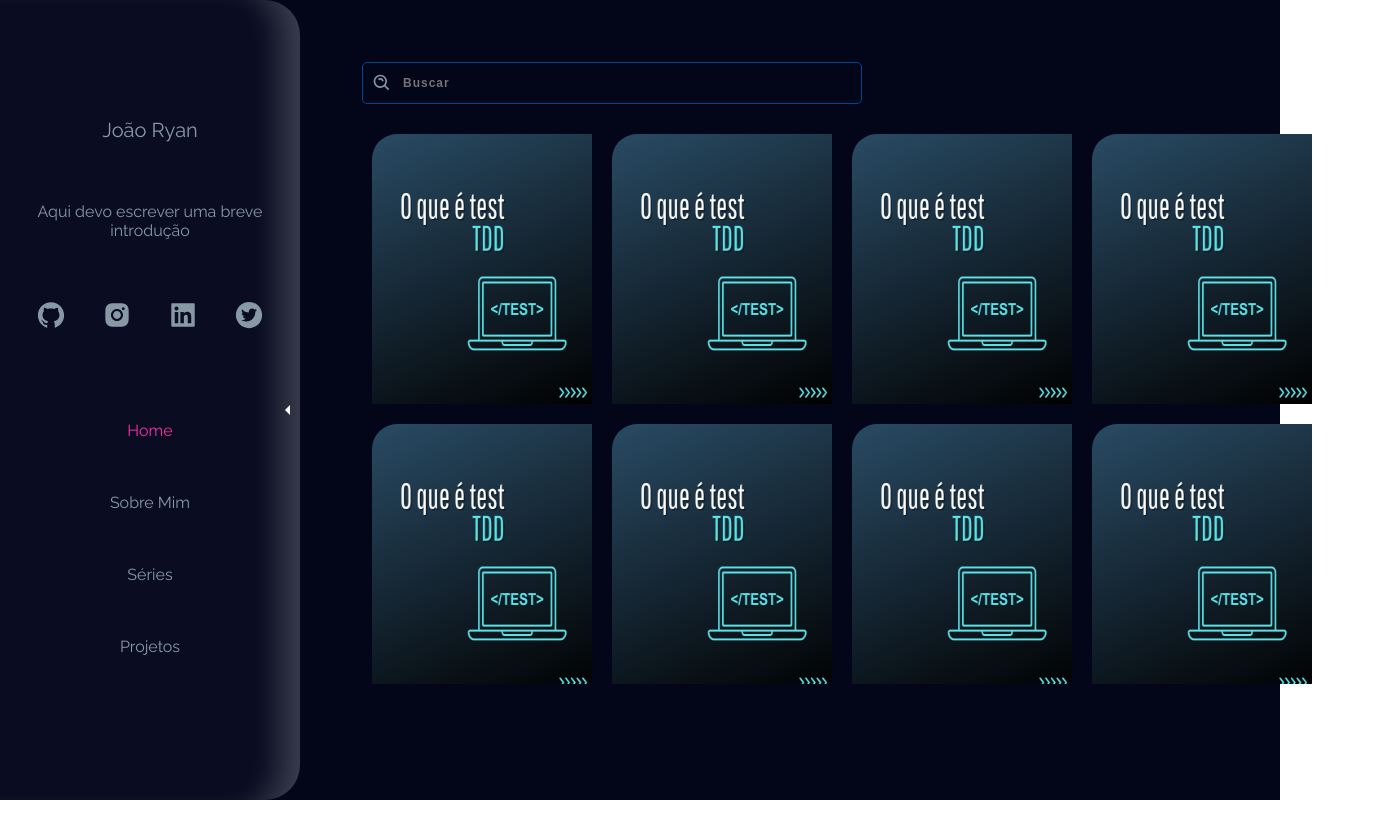
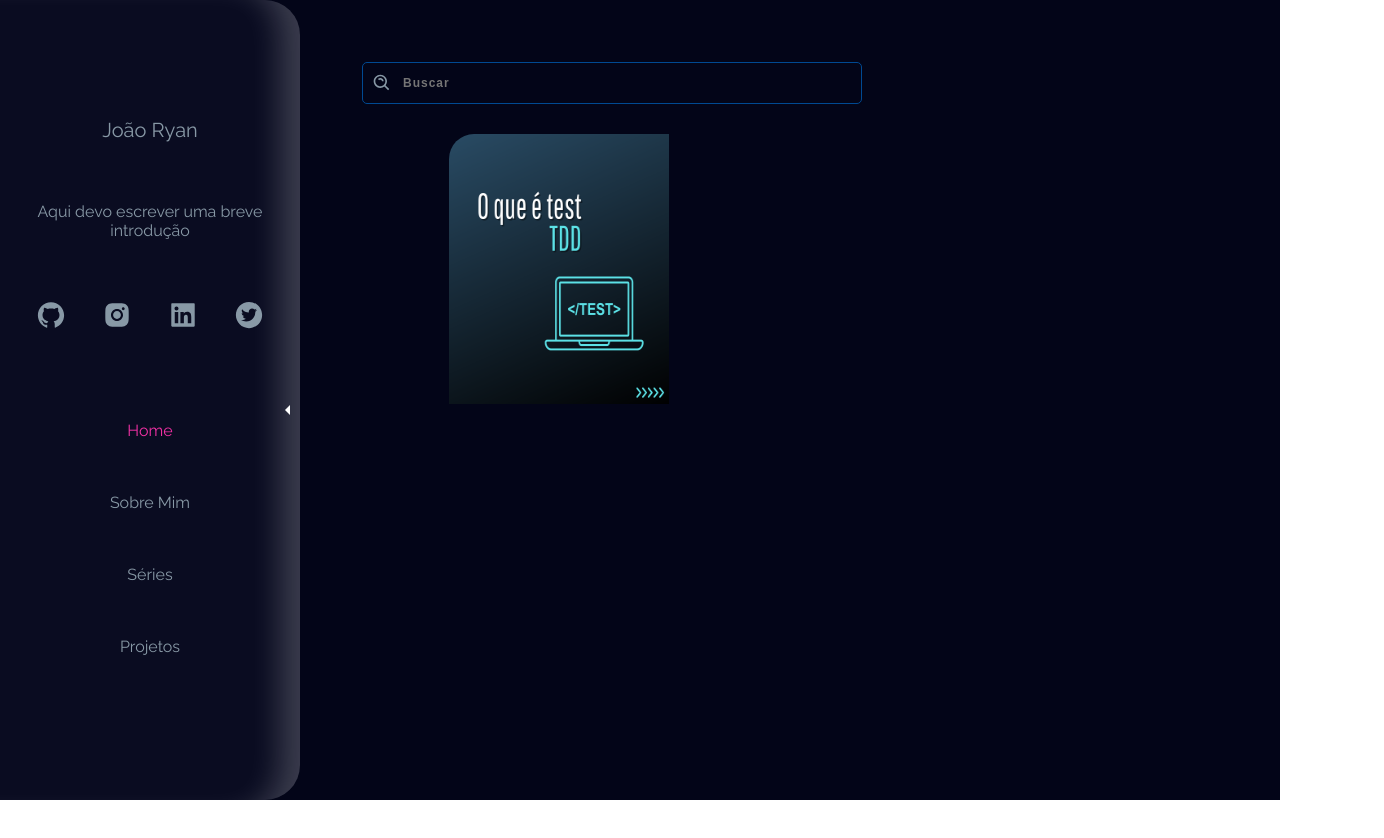
Before and after one commit to joaoryan/Blog, a React (Create React App) app in the folder my-app/: page /home in a window 1280 px wide. Shown: the top 838 px of the page, 1384 px wide, since content can reach past the window. Built offline with nearby package versions, Linux system fonts and the light colour scheme.

Commit message:
feat: refatoração

```diff
--- a/my-app/src/pages/Home/index.tsx
+++ b/my-app/src/pages/Home/index.tsx
@@ -9,6 +9,7 @@ import * as Styled from './styled';
 import { Container } from '../../styles/GlobalStyles';
 import { NavLink } from 'react-router-dom';
 import { BiSearchAlt } from "react-icons/bi";
+import { Section } from '../Layout/styles';
 
 export function Home(): JSX.Element {
   const [filteredMenu, setfilteredMenu] = useState<string>('');
@@ -23,89 +24,16 @@ export function Home(): JSX.Element {
           onChange={(e) => setfilteredMenu(e.target.value)} />
       </Styled.SearchInputDiv>
       <Styled.Cards>
+
         <NavLink to='/testTDD' >
           <Styled.Image
             src={tdd}
             alt='Logo Prática'
           />
         </NavLink>
-        <NavLink to='/testTDD' >
-          <Styled.Image
-            src={tdd}
-            alt='Logo Prática'
-          />
-        </NavLink>
-        <NavLink to='/testTDD' >
-          <Styled.Image
-            src={tdd}
-            alt='Logo Prática'
-          />
-        </NavLink>
-        <NavLink to='/testTDD' >
-          <Styled.Image
-            src={tdd}
-            alt='Logo Prática'
-          />
-        </NavLink>
-        <NavLink to='/testTDD' >
-          <Styled.Image
-            src={tdd}
-            alt='Logo Prática'
-          />
-        </NavLink>
-        <NavLink to='/testTDD' >
-          <Styled.Image
-            src={tdd}
-            alt='Logo Prática'
-          />
-        </NavLink>
-        <NavLink to='/testTDD' >
-          <Styled.Image
-            src={tdd}
-            alt='Logo Prática'
-          />
-        </NavLink>
-        <NavLink to='/testTDD' >
-          <Styled.Image
-            src={tdd}
-            alt='Logo Prática'
-          />
-        </NavLink>
-        <NavLink to='/testTDD' >
-          <Styled.Image
-            src={tdd}
-            alt='Logo Prática'
-          />
-        </NavLink>
-        <NavLink to='/testTDD' >
-          <Styled.Image
-            src={tdd}
-            alt='Logo Prática'
-          />
-        </NavLink>
-        <NavLink to='/testTDD' >
-          <Styled.Image
-            src={tdd}
-            alt='Logo Prática'
-          />
-        </NavLink>
-        <NavLink to='/testTDD' >
-          <Styled.Image
-            src={tdd}
-            alt='Logo Prática'
-          />
-        </NavLink>
-        <NavLink to='/testTDD' >
-          <Styled.Image
-            src={tdd}
-            alt='Logo Prática'
-          />
-        </NavLink>
-      </Styled.Cards>
 
 
-
-
+      </Styled.Cards>
     </Styled.Page>
   );
 }
```
